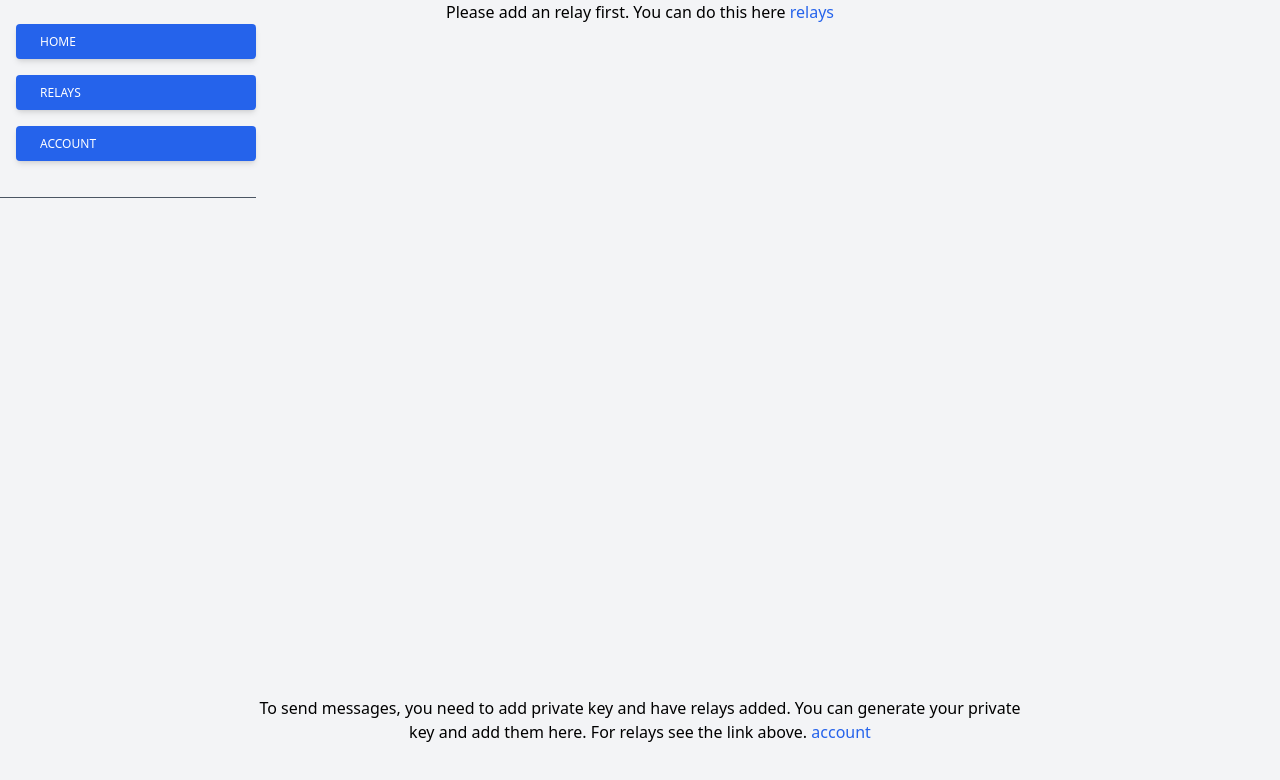
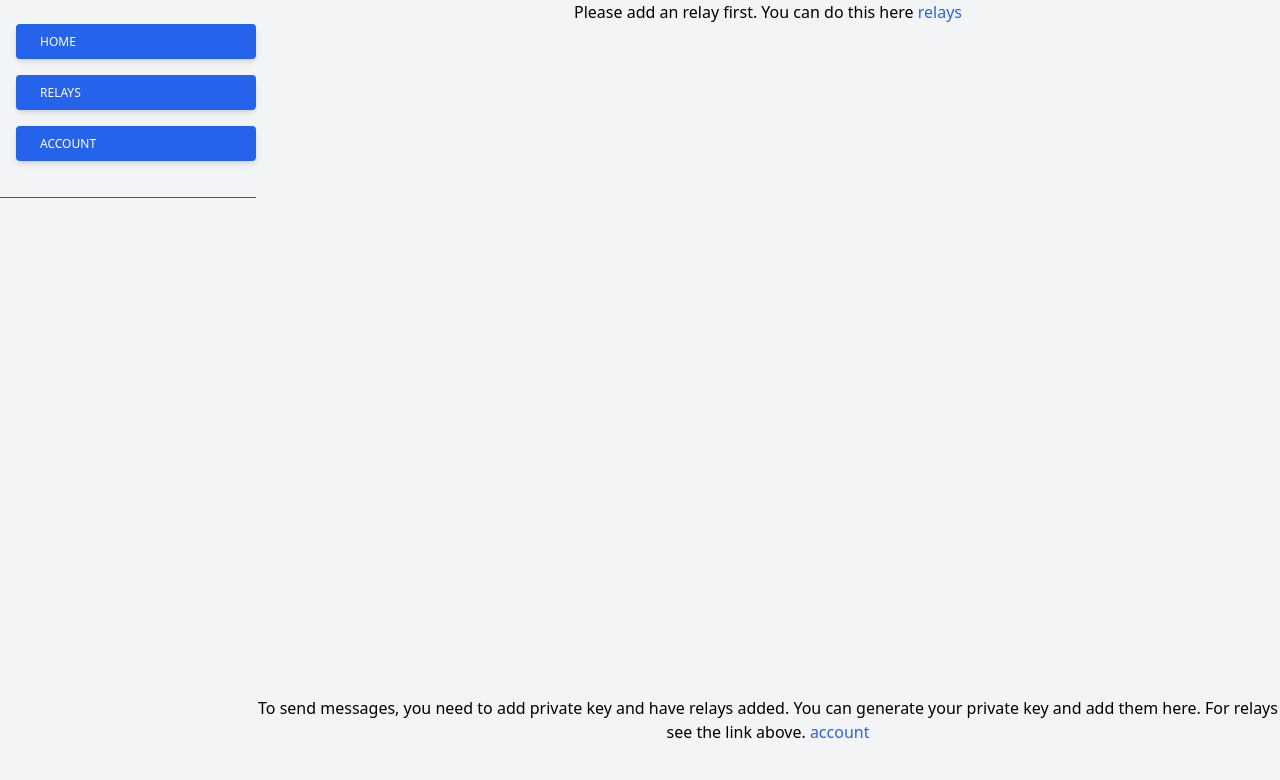
Before and after one commit to amavis442/halochat, a Svelte app: page / in a window 1280 px wide. Shown: the top 780 px of the page. Built offline with nearby package versions, Linux system fonts and the light colour scheme; what nostr-tools would draw is missing.

Commit message:
20/80 screen split

```diff
--- a/src/App.svelte
+++ b/src/App.svelte
@@ -10,7 +10,7 @@
 
 <Router {url}>
   <div
-    class="grid grid-cols-20/40/20 w-screen h-screen max-w-screen max-h-screen
+    class="grid grid-cols-20/80 w-screen h-screen max-w-screen max-h-screen
     justify-center bg-gray-100">
     <header>
       <div
```
